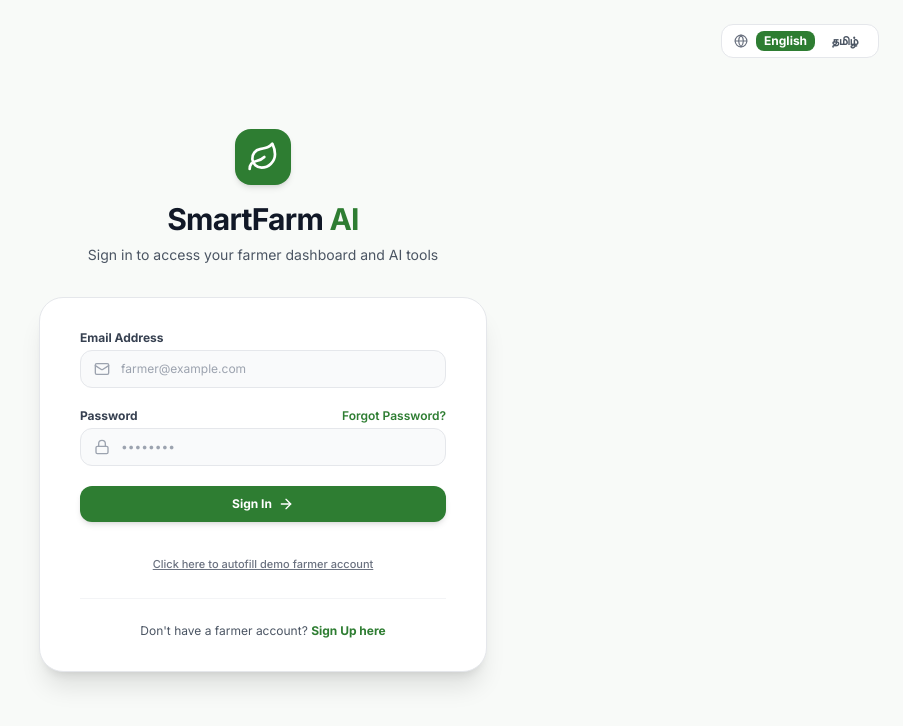
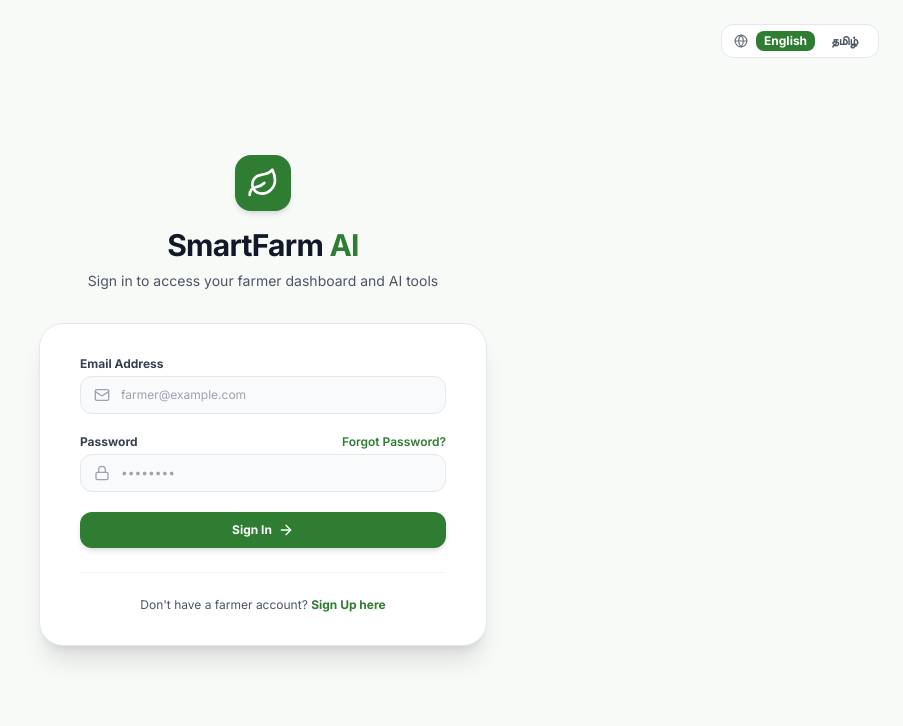
Before and after one commit to Ugeshraja/Smart-Farming-Ai, a React (Vite) app: page /login in a window 1280 px wide. Shown: the top 726 px of the page, without its empty margins (377-1280 px from the left). Built offline with nearby package versions, Linux system fonts and the light colour scheme; no server answers.

Commit message:
fix(auth): remove demo farmer account autofill button from login

```diff
--- a/src/pages/Login.jsx
+++ b/src/pages/Login.jsx
@@ -70,12 +70,6 @@ export default function Login() {
     } finally {
       setLoading(false);
     }
-  };
-
-  const handleFillDemo = () => {
-    setEmail('ugeshraja@example.com');
-    setPassword('password123');
-    setErrorMessage('');
   };
 
   return (
@@ -193,19 +187,6 @@ export default function Login() {
               </button>
             </div>
 
-            {/* Demo Quick Login Hint */}
-            <div className="pt-2 text-center">
-              <button
-                type="button"
-                onClick={handleFillDemo}
-                className="text-[11px] text-gray-500 hover:text-agri-700 underline font-medium"
-              >
-                {language === 'ta'
-                  ? 'விவசாயி மாதிரி கணக்கு விவரங்களை நிரப்பவும்'
-                  : 'Click here to autofill demo farmer account'}
-              </button>
-            </div>
-
           </form>
 
           {/* Footer to Signup */}
```
